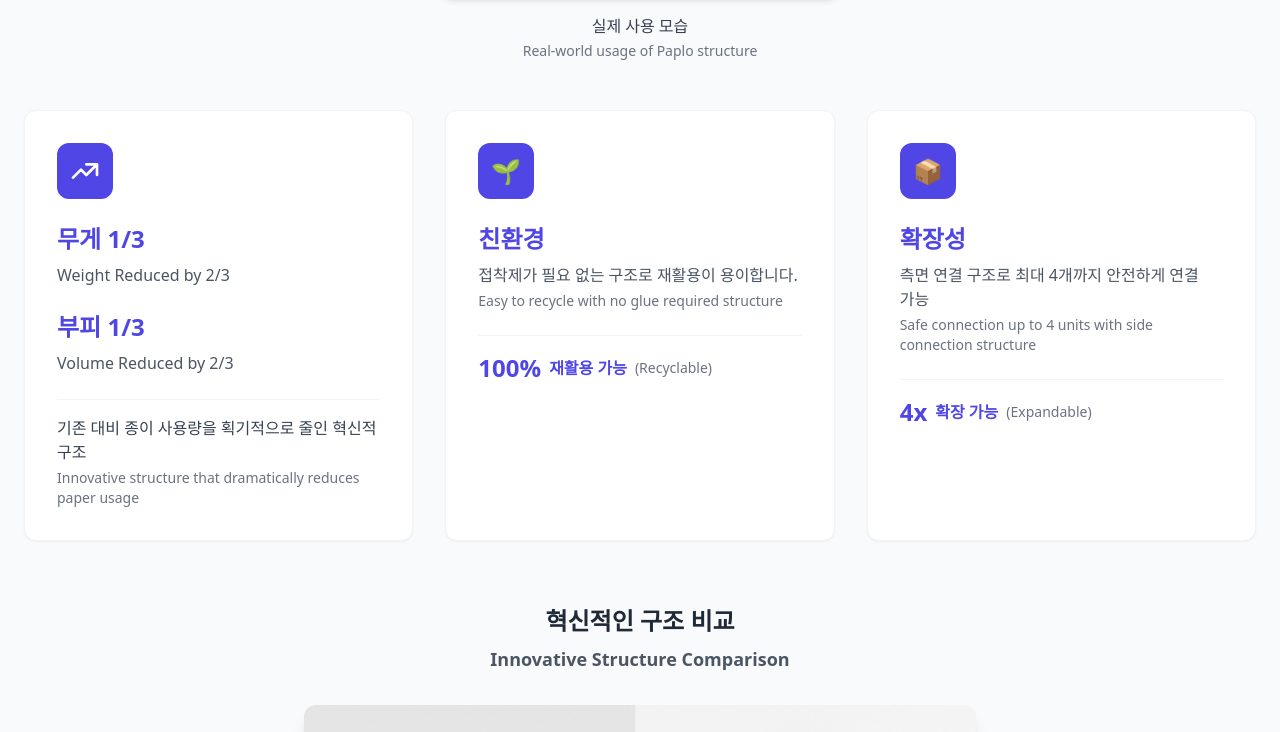
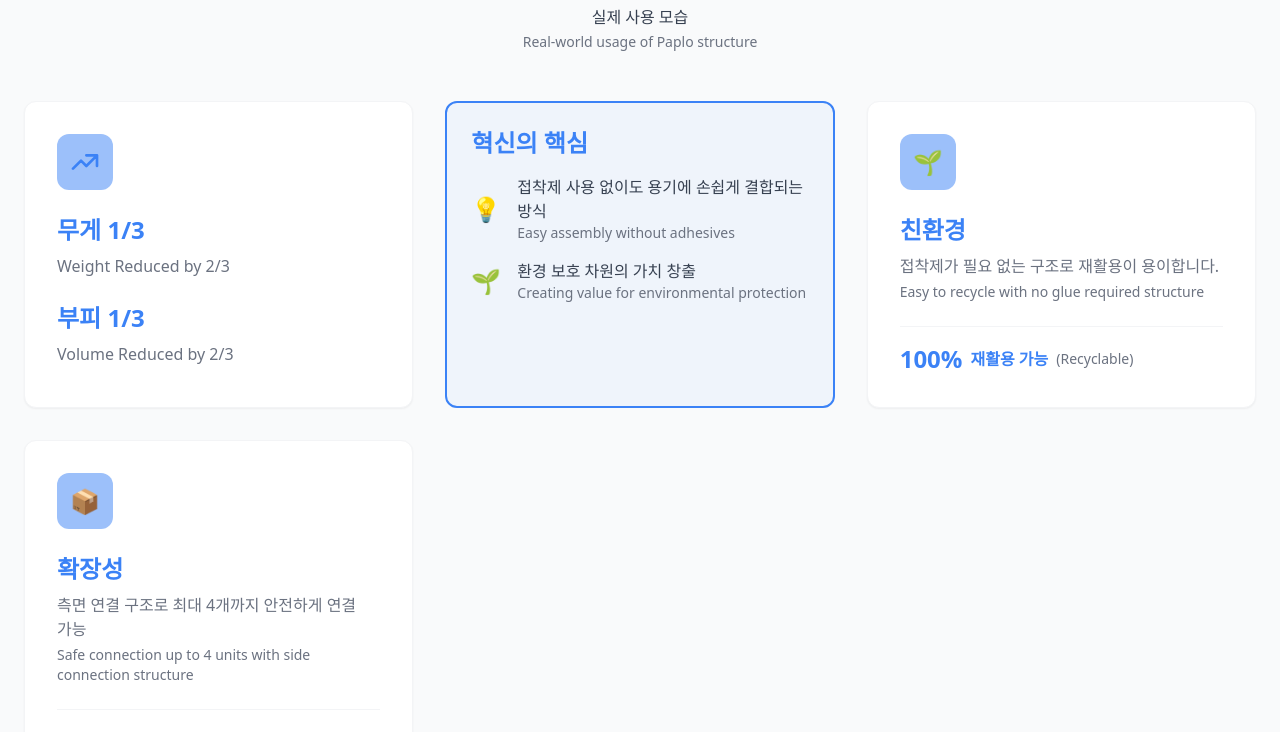
Before and after one commit to hyunhokimm/paplo, a Next.js app: page / in a window 1280 px wide. Shown: the part 1867-2599 px from the top of the page. Built offline with nearby package versions, Linux system fonts and the light colour scheme.

Commit message:
UI 수정

```diff
--- a/src/app/globals.css
+++ b/src/app/globals.css
@@ -10,12 +10,41 @@
 }
 
 :root {
-  --primary: #818CF8;
-  --secondary: #818CF8;
-  --accent: #6366F1;
+  --primary: #3B82F6;
+  --secondary: #3B82F6;
+  --accent: #3B82F6;
   --background: #F9FAFB;
-  --text: #1F2937;
+  --text: #374151;
   --text-light: #6B7280;
+}
+
+/* 타이포그래피 시스템 */
+.heading-1 {
+  @apply text-4xl lg:text-5xl font-bold text-paplo mb-6;
+}
+
+.heading-2 {
+  @apply text-3xl font-bold text-paplo mb-4;
+}
+
+.heading-3 {
+  @apply text-2xl font-bold text-paplo mb-2;
+}
+
+.subtitle {
+  @apply text-xl text-gray-600 mb-4;
+}
+
+.body-strong {
+  @apply text-gray-700 font-semibold;
+}
+
+.body {
+  @apply text-gray-700;
+}
+
+.body-light {
+  @apply text-gray-500;
 }
 
 body {
@@ -46,11 +75,11 @@ body {
 
 /* 버튼 스타일 */
 .btn-primary {
-  @apply px-6 py-3 bg-indigo-600 text-white rounded-lg hover:bg-indigo-700 transition-all duration-300;
+  @apply px-6 py-3 bg-paplo text-white rounded-lg hover:bg-paplo/90 transition-all duration-300;
 }
 
 .btn-secondary {
-  @apply px-6 py-3 bg-white border-2 border-indigo-600 text-indigo-600 rounded-lg hover:bg-indigo-50 transition-all duration-300;
+  @apply px-6 py-3 bg-white border-2 border-paplo text-paplo rounded-lg hover:bg-paplo/5 transition-all duration-300;
 }
 
 /* 섹션 스타일 */
@@ -59,16 +88,30 @@ body {
 }
 
 .section-title {
-  @apply text-4xl lg:text-5xl font-bold mb-6 header-gradient;
+  @apply heading-1;
 }
 
 .section-subtitle {
-  @apply text-xl text-gray-600 mb-12 leading-relaxed;
+  @apply subtitle;
 }
 
 /* 헤더 스타일 */
 .header-gradient {
-  @apply bg-gradient-to-r from-indigo-600 via-indigo-500 to-indigo-600 bg-clip-text text-transparent;
+  @apply bg-gradient-to-r from-paplo via-paplo/90 to-paplo bg-clip-text text-transparent;
+}
+
+/* 강조 박스 */
+.highlight-box {
+  @apply border-2 border-paplo rounded-xl p-6 bg-paplo/5;
+}
+
+/* 아이콘 박스 */
+.icon-box {
+  @apply w-14 h-14 bg-paplo/50 text-white rounded-xl flex items-center justify-center mb-6;
+}
+
+.icon-box-sm {
+  @apply w-10 h-10 bg-paplo/100 text-white rounded-lg flex items-center justify-center flex-shrink-0;
 }
 
 /* 애니메이션 블롭 */
--- a/src/app/page.tsx
+++ b/src/app/page.tsx
@@ -161,40 +161,57 @@ export default function Home() {
           <div className="grid md:grid-cols-3 gap-8 mb-16">
             {/* Weight & Volume */}
             <div className="card p-8">
-              <div className="w-14 h-14 bg-indigo-600 rounded-xl flex items-center justify-center mb-6">
-                <svg className="w-8 h-8 text-white" fill="none" stroke="currentColor" viewBox="0 0 24 24">
+              <div className="icon-box">
+                <svg className="w-8 h-8 text-paplo" fill="none" stroke="currentColor" viewBox="0 0 24 24">
                   <path strokeLinecap="round" strokeLinejoin="round" strokeWidth={2} d="M13 7h8m0 0v8m0-8l-8 8-4-4-6 6" />
                 </svg>
               </div>
               <div className="space-y-6">
                 <div>
-                  <h3 className="text-2xl font-bold text-indigo-600 mb-2">무게 1/3</h3>
-                  <p className="text-gray-600">Weight Reduced by 2/3</p>
+                  <h3 className="heading-3">무게 1/3</h3>
+                  <p className="body-light">Weight Reduced by 2/3</p>
                 </div>
                 <div>
-                  <h3 className="text-2xl font-bold text-indigo-600 mb-2">부피 1/3</h3>
-                  <p className="text-gray-600">Volume Reduced by 2/3</p>
-                </div>
-                <div className="pt-4 border-t border-gray-100">
-                  <p className="text-gray-700">기존 대비 종이 사용량을 획기적으로 줄인 혁신적 구조</p>
-                  <p className="text-gray-500 text-sm mt-1">Innovative structure that dramatically reduces paper usage</p>
+                  <h3 className="heading-3">부피 1/3</h3>
+                  <p className="body-light">Volume Reduced by 2/3</p>
                 </div>
               </div>
             </div>
 
+            {/* Innovation Core */}
+            <div className="highlight-box">
+              <p className="heading-3 !mb-4">혁신의 핵심</p>
+              <ul className="space-y-4">
+                <li className="flex items-center space-x-4">
+                  <span className="text-2xl flex-shrink-0">💡</span>
+                  <div>
+                    <p className="body">접착제 사용 없이도 용기에 손쉽게 결합되는 방식</p>
+                    <p className="body-light text-sm">Easy assembly without adhesives</p>
+                  </div>
+                </li>
+                <li className="flex items-center space-x-4">
+                  <span className="text-2xl flex-shrink-0">🌱</span>
+                  <div>
+                    <p className="body">환경 보호 차원의 가치 창출</p>
+                    <p className="body-light text-sm">Creating value for environmental protection</p>
+                  </div>
+                </li>
+              </ul>
+            </div>
+
             {/* Eco-friendly */}
             <div className="card p-8">
-              <div className="w-14 h-14 bg-indigo-600 rounded-xl flex items-center justify-center mb-6">
-                <span className="text-2xl text-white">🌱</span>
+              <div className="icon-box">
+                <span className="text-2xl">🌱</span>
               </div>
               <div className="space-y-6">
                 <div>
-                  <h3 className="text-2xl font-bold text-indigo-600 mb-2">친환경</h3>
-                  <p className="text-gray-600">접착제가 필요 없는 구조로 재활용이 용이합니다.</p>
+                  <h3 className="heading-3">친환경</h3>
+                  <p className="body-light">접착제가 필요 없는 구조로 재활용이 용이합니다.</p>
                   <p className="text-gray-500 text-sm mt-1">Easy to recycle with no glue required structure</p>
                 </div>
                 <div className="pt-4 border-t border-gray-100">
-                  <div className="flex items-center text-indigo-600">
+                  <div className="flex items-center text-paplo">
                     <span className="text-2xl font-bold mr-2">100%</span>
                     <span className="font-semibold">재활용 가능</span>
                     <span className="text-sm ml-2 text-gray-500">(Recyclable)</span>
@@ -205,17 +222,17 @@ export default function Home() {
 
             {/* Expandable */}
             <div className="card p-8">
-              <div className="w-14 h-14 bg-indigo-600 rounded-xl flex items-center justify-center mb-6">
-                <span className="text-2xl text-white">📦</span>
+              <div className="icon-box">
+                <span className="text-2xl">📦</span>
               </div>
               <div className="space-y-6">
                 <div>
-                  <h3 className="text-2xl font-bold text-indigo-600 mb-2">확장성</h3>
-                  <p className="text-gray-600">측면 연결 구조로 최대 4개까지 안전하게 연결 가능</p>
+                  <h3 className="heading-3">확장성</h3>
+                  <p className="body-light">측면 연결 구조로 최대 4개까지 안전하게 연결 가능</p>
                   <p className="text-gray-500 text-sm mt-1">Safe connection up to 4 units with side connection structure</p>
                 </div>
                 <div className="pt-4 border-t border-gray-100">
-                  <div className="flex items-center text-indigo-600">
+                  <div className="flex items-center text-paplo">
                     <span className="text-2xl font-bold mr-2">4x</span>
                     <span className="font-semibold">확장 가능</span>
                     <span className="text-sm ml-2 text-gray-500">(Expandable)</span>
@@ -267,30 +284,30 @@ export default function Home() {
           <div className="grid md:grid-cols-3 gap-8 mb-16">
             {/* Paper Reduction */}
             <div className="card p-8 text-center">
-              <div className="w-14 h-14 bg-indigo-600 rounded-xl flex items-center justify-center mx-auto mb-6">
-                <span className="text-2xl text-white">📊</span>
+              <div className="icon-box mx-auto">
+                <span className="text-2xl">📊</span>
               </div>
-              <div className="text-5xl font-bold text-indigo-600 mb-4">67%</div>
+              <div className="text-5xl font-bold text-paplo mb-4">67%</div>
               <h3 className="text-xl font-semibold text-gray-800 mb-2">종이 사용량 절감</h3>
               <p className="text-gray-600">Paper Usage Reduction</p>
             </div>
 
             {/* CO2 Reduction */}
             <div className="card p-8 text-center">
-              <div className="w-14 h-14 bg-indigo-600 rounded-xl flex items-center justify-center mx-auto mb-6">
-                <span className="text-2xl text-white">🌱</span>
+              <div className="icon-box mx-auto">
+                <span className="text-2xl">🌱</span>
               </div>
-              <div className="text-5xl font-bold text-indigo-600 mb-4">25kg</div>
+              <div className="text-5xl font-bold text-paplo mb-4">25kg</div>
               <h3 className="text-xl font-semibold text-gray-800 mb-2">CO2 배출 감소 / 월</h3>
               <p className="text-gray-600">CO2 Reduction / Month</p>
             </div>
 
             {/* Recyclability */}
             <div className="card p-8 text-center">
-              <div className="w-14 h-14 bg-indigo-600 rounded-xl flex items-center justify-center mx-auto mb-6">
-                <span className="text-2xl text-white">♻️</span>
+              <div className="icon-box mx-auto">
+                <span className="text-2xl">♻️</span>
               </div>
-              <div className="text-5xl font-bold text-indigo-600 mb-4">100%</div>
+              <div className="text-5xl font-bold text-paplo mb-4">100%</div>
               <h3 className="text-xl font-semibold text-gray-800 mb-2">재활용 가능</h3>
               <p className="text-gray-600">Recyclable</p>
             </div>
@@ -299,31 +316,31 @@ export default function Home() {
           {/* Annual Impact */}
           <div className="max-w-4xl mx-auto">
             <div className="card p-10">
-              <div className="w-16 h-16 bg-indigo-600 rounded-xl flex items-center justify-center mx-auto mb-6">
-                <span className="text-2xl text-white">🌳</span>
+              <div className="icon-box mx-auto">
+                <span className="text-2xl">🌳</span>
               </div>
-              <h3 className="text-3xl font-bold text-center text-indigo-600 mb-8">
+              <h3 className="text-3xl font-bold text-center text-paplo mb-8">
                 연간 환경 기여 효과
               </h3>
               <div className="grid md:grid-cols-3 gap-8 mb-8">
                 <div className="text-center">
-                  <div className="text-3xl font-bold text-indigo-600 mb-2">1,000장</div>
+                  <div className="text-3xl font-bold text-paplo mb-2">1,000장</div>
                   <div className="text-gray-600">사용 시</div>
                   <div className="text-gray-400">Usage</div>
 
                 </div>
                 <div className="text-center">
-                  <div className="text-3xl font-bold text-indigo-600 mb-2">1그루</div>
+                  <div className="text-3xl font-bold text-paplo mb-2">1그루</div>
                   <div className="text-gray-600">나무 절감</div>
                   <div className="text-gray-400">Tree Savings</div>
                 </div>
                 <div className="text-center">
-                  <div className="text-3xl font-bold text-indigo-600 mb-2">300kg</div>
+                  <div className="text-3xl font-bold text-paplo mb-2">300kg</div>
                   <div className="text-gray-600">연간 CO2 절감</div>
                   <div className="text-gray-400">Annual CO2 Savings</div>
                 </div>
               </div>
-              <p className="text-lg text-center text-gray-700 bg-indigo-50 p-4 rounded-xl">
+              <p className="text-lg text-center text-white bg-paplo/90 p-4 rounded-xl">
                 Paper savings + No glue + Smaller volume = Better sustainability
               </p>
             </div>
@@ -345,10 +362,10 @@ export default function Home() {
           <div className="space-y-8 max-w-4xl mx-auto">
             {/* Problem Recognition */}
             <div className="card p-8">
-              <div className="w-14 h-14 bg-indigo-600 rounded-xl flex items-center justify-center mb-6">
-                <span className="text-2xl text-white">💡</span>
+              <div className="icon-box">
+                <span className="text-2xl">💡</span>
               </div>
-              <h3 className="text-2xl font-bold text-indigo-600 mb-6">
+              <h3 className="text-2xl font-bold text-paplo mb-6">
                 문제 인식
               </h3>
               <div className="space-y-6">
@@ -359,7 +376,7 @@ export default function Home() {
                   The issue of excessive packaging experienced during 10 years of running a takeout café.
                 </p>
 
-                <div className="bg-indigo-50 p-6 rounded-xl">
+                <div className="border-2 border-paplo rounded-xl p-6">
                   <p className="italic text-gray-700 mb-2">"이 정도까지 종이를 써야 할까?"</p>
                   <p className="italic text-gray-500 text-sm">"Do we really need to use this much paper?"</p>
                   <p className="italic text-gray-700 mt-4 mb-2">"종이를 덜 쓰는 구조는 없을까?"</p>
@@ -370,10 +387,10 @@ export default function Home() {
 
             {/* Solution */}
             <div className="card p-8">
-              <div className="w-14 h-14 bg-indigo-600 rounded-xl flex items-center justify-center mb-6">
-                <span className="text-2xl text-white">✨</span>
+              <div className="icon-box">
+                <span className="text-2xl">✨</span>
               </div>
-              <h3 className="text-2xl font-bold text-indigo-600 mb-6">
+              <h3 className="text-2xl font-bold text-paplo mb-6">
                 구조적 해답
               </h3>
               <div className="space-y-6">
@@ -385,21 +402,21 @@ export default function Home() {
                   The idea of reducing paper usage by changing the structure of the paper carrier.
                   The small discovery became the beginning of Paplo.
                 </p>
-                <div className="bg-indigo-50 p-6 rounded-xl">
-                  <p className="font-semibold text-indigo-600 mb-4 text-lg">혁신의 핵심</p>
-                  <ul className="space-y-4">
+                <div className="border-2 border-paplo rounded-xl p-6">
+                  <p className="font-semibold text-paplo mb-4 text-lg">혁신의 핵심</p>
+                  <ul className="space-y-4 text-gray-700">
                     <li className="flex items-center space-x-4">
                       <span className="text-2xl flex-shrink-0">💡</span>
                       <div>
-                        <p className="text-gray-700">핵심: 기존 종이컵 홀더에 손잡이만 결합하는 방식</p>
-                        <p className="text-sm text-gray-500">Core: Method of combining handles with existing cup holders</p>
+                        <p>접착제 사용 없이도 용기에 손쉽게 결합되는 방식</p>
+                        <p className="text-sm text-gray-500">Easy assembly without adhesives</p>
                       </div>
                     </li>
                     <li className="flex items-center space-x-4">
                       <span className="text-2xl flex-shrink-0">🌱</span>
                       <div>
-                        <p className="text-gray-700">결과: 구조 자체가 기술이 되다</p>
-                        <p className="text-sm text-gray-500">Result: Structure itself becomes technology</p>
+                        <p>환경 보호 차원의 가치 창출</p>
+                        <p className="text-sm text-gray-500">Creating value for environmental protection</p>
                       </div>
                     </li>
                   </ul>
@@ -889,15 +906,15 @@ export default function Home() {
                   <div className="space-y-6">
                     <div className="card p-8">
                       <div className="flex items-start space-x-4">
-                        <div className="w-10 h-10 bg-indigo-600 rounded-lg flex items-center justify-center flex-shrink-0">
-                          <span className="text-white font-bold">F</span>
+                        <div className="icon-box-sm">
+                          <span className="text-xl">F</span>
                         </div>
                         <div className="flex-1">
                           <div className="flex items-center space-x-2 mb-2">
                             <h3 className="font-bold text-gray-900">김지수</h3>
                             <span className="text-gray-500">카페 운영자</span>
                           </div>
-                          <div className="pl-4 border-l-2 border-indigo-100 space-y-2">
+                          <div className="pl-4 border-l-2 border-paplo space-y-2">
                             <p className="text-gray-700">"처음에는 반신반의했는데, 실제로 사용해보니 정말 효과가 있더라구요. 손님들의 반응도 좋고, 쓰레기도 확실히 줄었어요."</p>
                             <p className="text-gray-500 text-sm">"I was skeptical at first, but it really works! Customers love it, and we've definitely reduced our waste."</p>
                           </div>
@@ -907,15 +924,15 @@ export default function Home() {
 
                     <div className="card p-8">
                       <div className="flex items-start space-x-4">
-                        <div className="w-10 h-10 bg-indigo-600 rounded-lg flex items-center justify-center flex-shrink-0">
-                          <span className="text-white font-bold">F</span>
+                        <div className="icon-box-sm">
+                          <span className="text-xl">F</span>
                         </div>
                         <div className="flex-1">
                           <div className="flex items-center space-x-2 mb-2">
                             <h3 className="font-bold text-gray-900">John Smith</h3>
                             <span className="text-gray-500">Environmental Activist</span>
                           </div>
-                          <div className="pl-4 border-l-2 border-indigo-100 space-y-2">
+                          <div className="pl-4 border-l-2 border-paplo space-y-2">
                             <p className="text-gray-700">"혁신적인 디자인과 환경 보호를 동시에 실현한 훌륭한 제품입니다."</p>
                             <p className="text-gray-500 text-sm">"An excellent product that achieves both innovative design and environmental protection."</p>
                           </div>
@@ -930,15 +947,15 @@ export default function Home() {
                   <div className="space-y-6">
                     <div className="card p-8">
                       <div className="flex items-start space-x-4">
-                        <div className="w-10 h-10 bg-indigo-600 rounded-lg flex items-center justify-center flex-shrink-0">
-                          <span className="text-white font-bold">F</span>
+                        <div className="icon-box-sm">
+                          <span className="text-xl">F</span>
                         </div>
                         <div className="flex-1">
                           <div className="flex items-center space-x-2 mb-2">
                             <h3 className="font-bold text-gray-900">Sarah Johnson</h3>
                             <span className="text-gray-500">Cafe Chain Owner</span>
                           </div>
-                          <div className="pl-4 border-l-2 border-indigo-100 space-y-2">
+                          <div className="pl-4 border-l-2 border-paplo space-y-2">
                             <p className="text-gray-700">"여러 매장에 도입한 후, 운영 비용이 눈에 띄게 감소했습니다. 직원들의 만족도도 높아요."</p>
                             <p className="text-gray-500 text-sm">"After implementing it in multiple stores, we've seen a noticeable decrease in operating costs. Staff satisfaction has improved too."</p>
                           </div>
@@ -948,15 +965,15 @@ export default function Home() {
 
                     <div className="card p-8">
                       <div className="flex items-start space-x-4">
-                        <div className="w-10 h-10 bg-indigo-600 rounded-lg flex items-center justify-center flex-shrink-0">
-                          <span className="text-white font-bold">F</span>
+                        <div className="icon-box-sm">
+                          <span className="text-xl">F</span>
                         </div>
                         <div className="flex-1">
                           <div className="flex items-center space-x-2 mb-2">
                             <h3 className="font-bold text-gray-900">박민준</h3>
                             <span className="text-gray-500">디자이너</span>
                           </div>
-                          <div className="pl-4 border-l-2 border-indigo-100 space-y-2">
+                          <div className="pl-4 border-l-2 border-paplo space-y-2">
                             <p className="text-gray-700">"심플하면서도 효과적인 디자인이 정말 마음에 듭니다. 실용성과 미적인 부분을 잘 살린 것 같아요."</p>
                             <p className="text-gray-500 text-sm">"I love the simple yet effective design. It balances practicality and aesthetics really well."</p>
                           </div>
@@ -973,7 +990,7 @@ export default function Home() {
                   <button
                     key={index}
                     className={`w-2 h-2 rounded-full transition-all ${
-                      currentFeedbackSlide === index ? 'bg-indigo-600 w-4' : 'bg-gray-300'
+                      currentFeedbackSlide === index ? 'bg-paplo w-4' : 'bg-gray-300'
                     }`}
                     onClick={() => setCurrentFeedbackSlide(index)}
                   ></button>
@@ -983,7 +1000,7 @@ export default function Home() {
 
             {/* Suggestion Form */}
             <div className="card p-8">
-              <h3 className="text-2xl font-bold text-indigo-600 mb-6">개선 제안</h3>
+              <h3 className="text-2xl font-bold text-paplo mb-6">개선 제안</h3>
               <p className="text-gray-600 mb-8">
                 Paplo를 더 좋게 만들어주세요<br/>
                 <span className="text-gray-500">Help us improve Paplo</span>
@@ -1017,13 +1034,13 @@ export default function Home() {
                     {faqData.slice(0, 5).map((faq, index) => (
                       <div key={index} className="card p-8">
                         <div className="flex items-start space-x-4">
-                          <div className="w-10 h-10 bg-indigo-600 rounded-lg flex items-center justify-center flex-shrink-0">
-                            <span className="text-white font-bold">Q</span>
+                          <div className="icon-box-sm">
+                            <span className="text-xl">Q</span>
                           </div>
                           <div className="flex-1">
                             <h3 className="font-bold text-gray-900 mb-2">{faq.question}</h3>
                             <p className="text-gray-600 mb-4">{faq.answer}</p>
-                            <div className="pl-4 border-l-2 border-indigo-100 space-y-2">
+                            <div className="pl-4 border-l-2 border-paplo space-y-2">
                               <p className="text-gray-700">{faq.detail}</p>
                               <p className="text-gray-500 text-sm">{faq.additionalInfo}</p>
                             </div>
@@ -1040,13 +1057,13 @@ export default function Home() {
                     {faqData.slice(5).map((faq, index) => (
                       <div key={index} className="card p-8">
                         <div className="flex items-start space-x-4">
-                          <div className="w-10 h-10 bg-indigo-600 rounded-lg flex items-center justify-center flex-shrink-0">
-                            <span className="text-white font-bold">Q</span>
+                          <div className="icon-box-sm">
+                            <span className="text-xl">Q</span>
                           </div>
                           <div className="flex-1">
                             <h3 className="font-bold text-gray-900 mb-2">{faq.question}</h3>
                             <p className="text-gray-600 mb-4">{faq.answer}</p>
-                            <div className="pl-4 border-l-2 border-indigo-100 space-y-2">
+                            <div className="pl-4 border-l-2 border-paplo space-y-2">
                               <p className="text-gray-700">{faq.detail}</p>
                               <p className="text-gray-500 text-sm">{faq.additionalInfo}</p>
                             </div>
@@ -1064,7 +1081,7 @@ export default function Home() {
                   <button
                     key={index}
                     className={`w-2 h-2 rounded-full transition-all ${
-                      currentFaqSlide === index ? 'bg-indigo-600 w-4' : 'bg-gray-300'
+                      currentFaqSlide === index ? 'bg-paplo w-4' : 'bg-gray-300'
                     }`}
                     onClick={() => setCurrentFaqSlide(index)}
                   ></button>
--- a/tailwind.config.js
+++ b/tailwind.config.js
@@ -12,6 +12,9 @@ module.exports = {
         'gradient-conic':
           'conic-gradient(from 180deg at 50% 50%, var(--tw-gradient-stops))',
       },
+      colors: {
+        'paplo': '#3B82F6',
+      },
     },
   },
   plugins: [],
```
